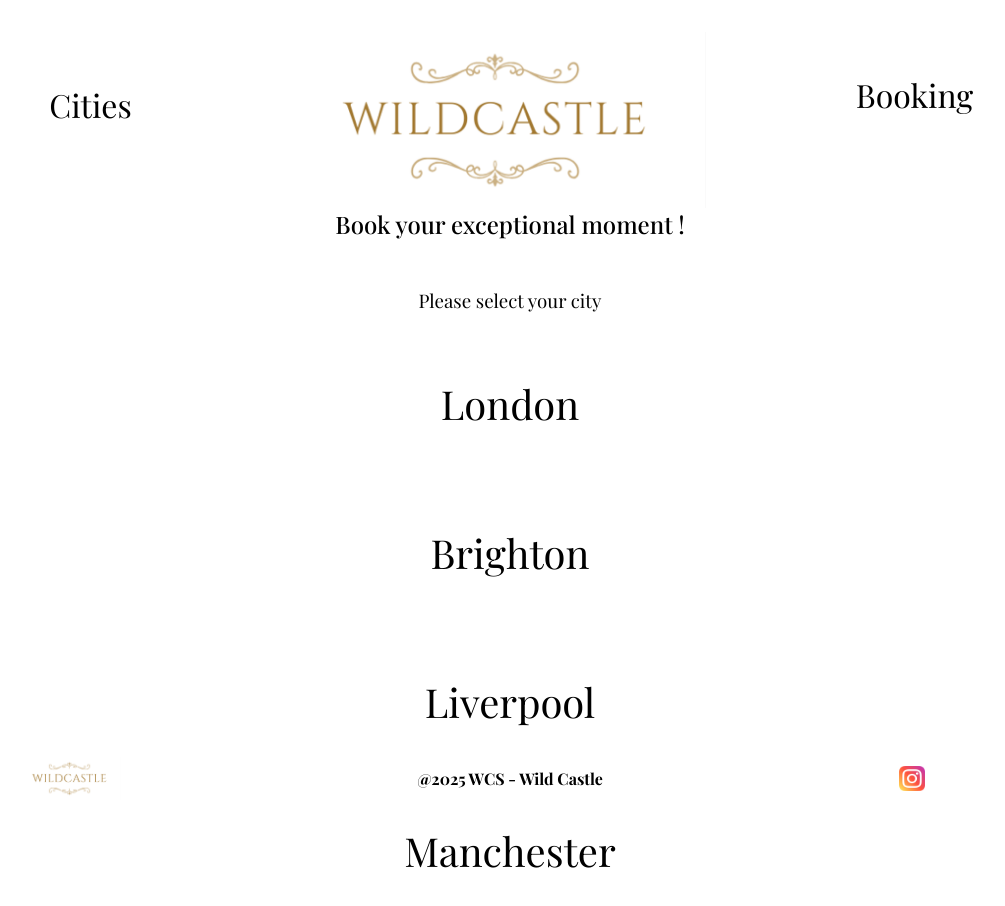
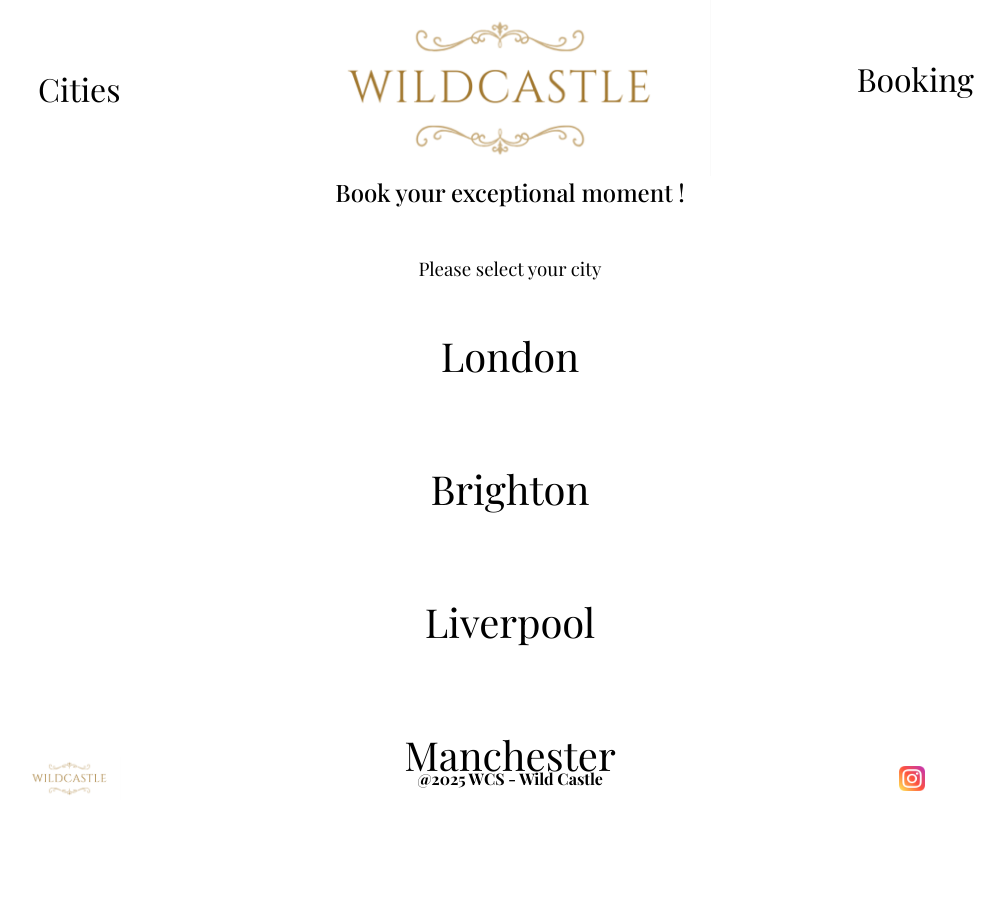
Before and after one commit to MaxenceGitDev/ProtoJam_1, a React (Vite) app: page / in a window 1280 px wide. Shown: the top 906 px of the page, without its empty margins (130-1135 px from the left). After the commit the page ends 861 px from the top, so only its background shows below. Built offline with nearby package versions, Linux system fonts and the light colour scheme; a web font is replaced by a local one.

Commit message:
fixed some css bugs

```diff
--- a/src/components/Navbar.tsx
+++ b/src/components/Navbar.tsx
@@ -7,6 +7,7 @@
 	const [showDropdown, setShowDropdown] = useState(false);
 
 	return (
+		<div className="nav-container">
 			<nav className="navbar">
 				<ul className="nav-links">
 					<li
@@ -51,10 +52,11 @@
 				</Link>
 
 				<ul className="nav-links">
-        <li className="reservations">
+					<li className="booking">
 						<Link to="/reservation">Booking</Link>
 					</li>
 				</ul>
 			</nav>
+		</div>
 	);
 }
--- a/src/pages/Home.tsx
+++ b/src/pages/Home.tsx
@@ -10,6 +10,7 @@
 			<div className="suggestion">
 				<h3>Please select your city</h3>
 			</div>
+
 			<section className="home-container">
 				<Link to="/choice/London" className="link">
 					London
--- a/src/styles/Home.css
+++ b/src/styles/Home.css
@@ -22,7 +22,6 @@
 
 .suggestion > h3 {
 	font-weight: 400;
-  margin: 0 auto;
 }
 
 .home-container {
@@ -30,7 +29,7 @@
 	flex-direction: column;
 	align-items: center;
 	justify-content: center;
-  margin-top: 2rem;
+	margin-top: 1rem;
 	padding: 1rem;
 	animation: fadeIn 2s ease-in-out forwards;
 }
@@ -47,5 +46,5 @@
 	color: black;
 	font-size: 2.5rem;
 	padding: 1rem;
-  margin-bottom: 4rem;
+	margin-bottom: 3rem;
 }
--- a/src/styles/navbar.css
+++ b/src/styles/navbar.css
@@ -1,14 +1,14 @@
+.nav-container {
+	display: flex;
+	justify-content: center;
+	align-items: center;
+}
+
 .navbar {
 	display: flex;
 	justify-content: space-between;
 	align-items: center;
 	width: 80%;
-  margin: 0 auto;
-  display: flex;
-  justify-content: space-between;
-  align-items: center;
-  width: 80%;
-  margin: 0 auto;
 }
 
 ul {
@@ -20,10 +20,6 @@
 .villes {
 	padding-left: 1.5rem;
 	padding-right: 1.5rem;
-  position: relative;
-  z-index: 1000;
-  padding-left: 2.2rem;
-  padding-right: 2.2rem;
 	position: relative;
 	z-index: 1000;
 }
@@ -40,6 +36,8 @@
 	margin: 0;
 	position: absolute;
 	z-index: 1;
+	background-color: rgba(0, 0, 0, 0.05);
+	border-radius: 0 0 7px 7px;
 }
 
 .dropdown li {
@@ -57,10 +55,9 @@
 .logo {
 	flex-grow: 2;
 	display: flex;
-  padding-right: 2rem;
 }
 
-.reservations {
+.booking {
 	flex-grow: 1;
 	display: flex;
 	align-items: center;
@@ -70,7 +67,7 @@
 	padding-right: 2rem;
 }
 
-.reservations a {
+.booking a {
 	display: flex;
 	align-items: center;
 	text-decoration: none;
@@ -82,10 +79,6 @@
 	margin-top: 2;
 }
 
-.logo {
-  margin-top: 2rem;
-}
-
 .logo > img {
 	height: 11rem;
 }
```
Lines whose indentation alone changed are shown as unchanged.
